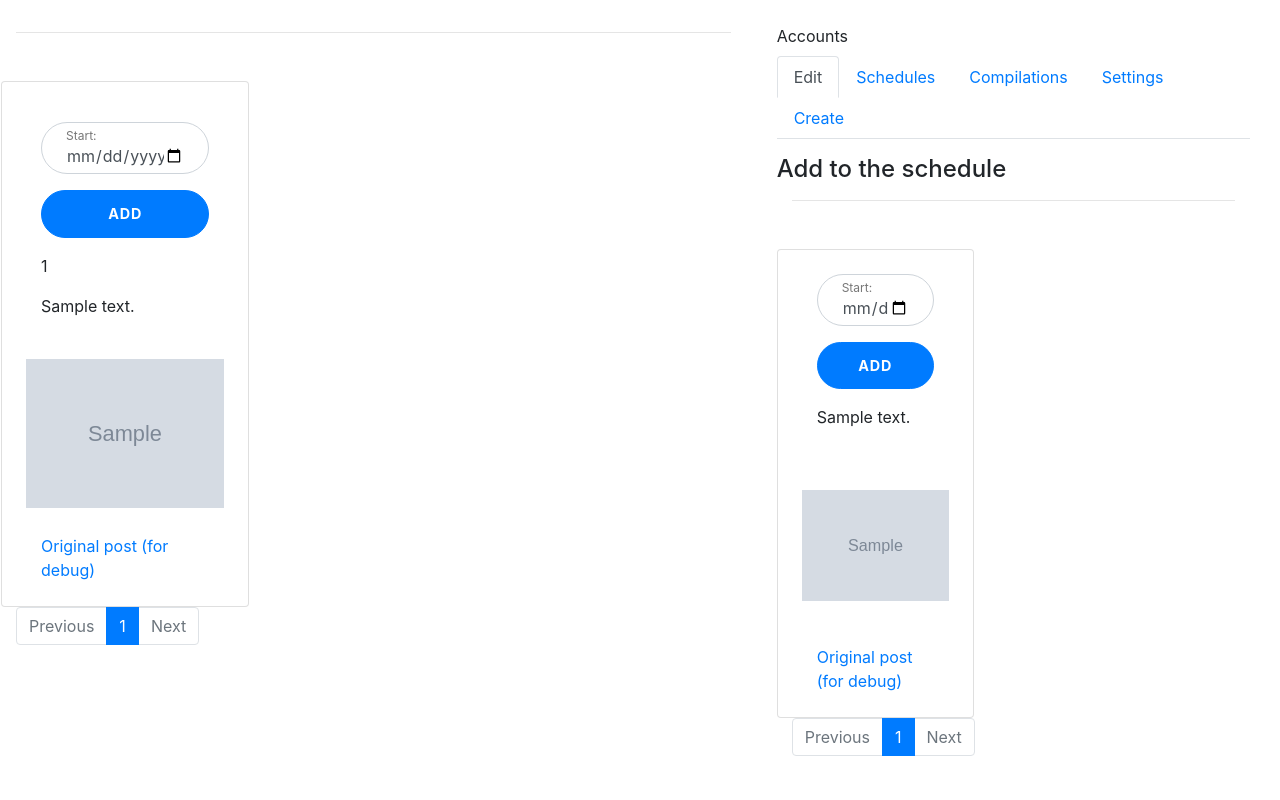
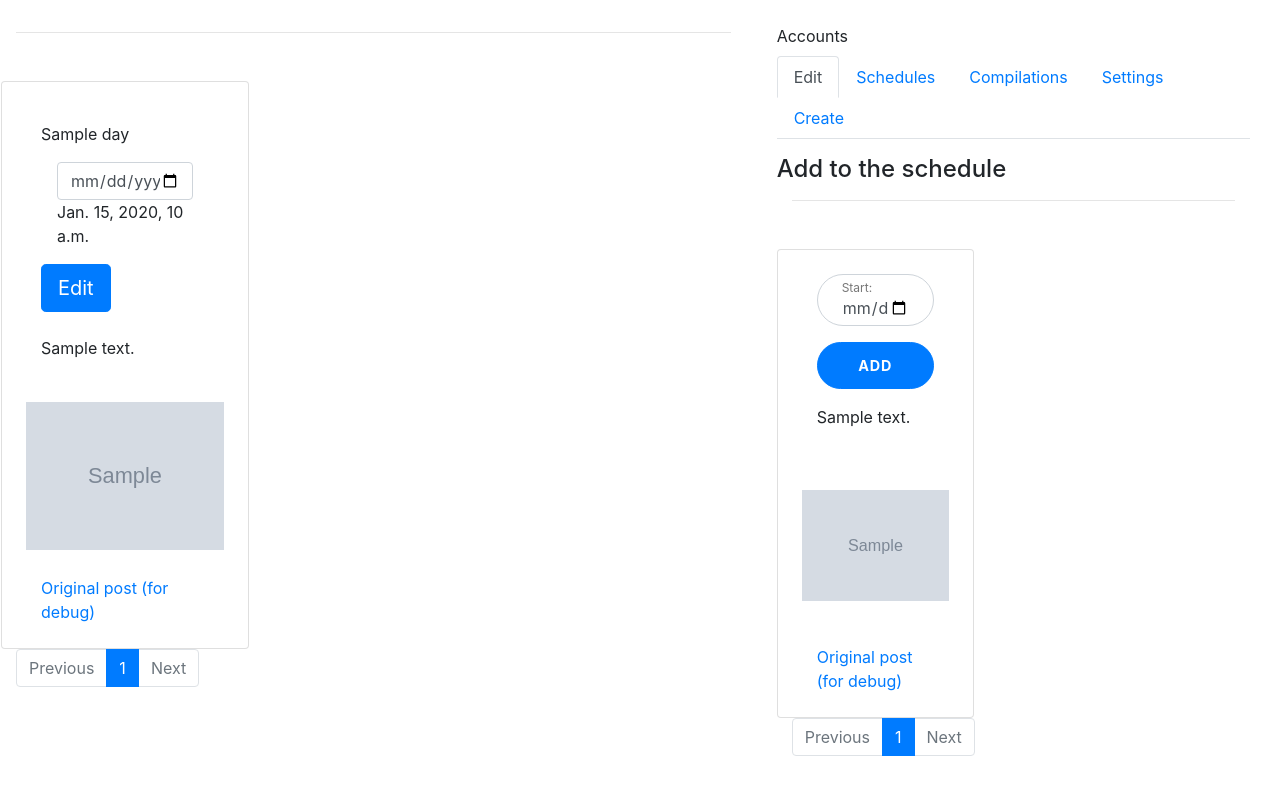
Before and after one commit to AlekseyZaychenkov/UCAH-Manager, a Django app: template workspace_editor/templates/home.html in a window 1280 px wide. Run offline with Django 3.2, Linux system fonts and the light colour scheme; tables that the repository leaves empty hold one stand-in row (values such as "Sample post"); the template is opened without the code that fills it: values that come from a table or form of the project are taken from there, most other values are stand-ins (such as "Sample title", 1, 10 or a date in 2020); grey boxes marked "Sample" are stand-in pictures; some libraries are stand-ins or nearby versions.

Commit message:
- events gropedby date on backend

```diff
--- a/workspace_editor/forms.py
+++ b/workspace_editor/forms.py
@@ -115,21 +115,19 @@ class EventCreateForm(forms.ModelForm):
 
     class Meta:
         model = Event
-        exclude = ('schedule', 'end_date', 'event_type')
+        exclude = ('schedule_id', 'end_date', 'event_type')
 
 
 class EventEditForm(forms.ModelForm):
+    name = 'EventEditForm test'
+    start_date = forms.DateTimeField(input_formats=["%d.%m.%Y %H:%M"], required=True)
+    print(f"EventCreateForm: start_date {str(start_date)}")
 
-    start_date = forms.DateTimeField(input_formats=["%d.%m.%Y %H:%M"], required=True)
-    end_date = forms.DateTimeField(input_formats=["%d.%m.%Y %H:%M"], required=False)
-    event_id = forms.CharField(required=True)
+    # TODO: check and fix
 
     def save(self, commit=True):
-        event = Event.objects.get(event_id=self.cleaned_data["event_id"])
-        event.name = self.cleaned_data["name"]
+        event = self.instance
         event.start_date = self.cleaned_data["start_date"]
-        event.end_date = self.cleaned_data["end_date"]
-        event.event_type = self.cleaned_data["event_type"]
         if commit:
             event.save()
 
@@ -137,7 +135,7 @@ class EventEditForm(forms.ModelForm):
 
     class Meta:
         model = Event
-        exclude = ("schedule",)
+        exclude = ('post_id', 'schedule_id', 'end_date', 'event_type')
 
 
         # compilation = Compilation.create(
--- a/workspace_editor/templates/home.html
+++ b/workspace_editor/templates/home.html
@@ -68,23 +68,26 @@
         <div class="container col-md-7 col-lg-7 p-3">
             <hr>
             <div class="row mt-5">
-                {% for event, post in schedule_events.items  %}
+                {% for day, events_to_posts in schedule_events.items  %}
                 <div class="col-md-4 card">
                     <div class="m-4">
                         <form method="post" class="mt-3">
                             {% csrf_token %}
-                            <div class="form-label-group">
-                                {% render_field event_createform.start_date class="form-control" type="datetime-local" %}
-                                <label for="id_start_date">Start:</label>
-                                {{ event_createform.start_date.errors }}
+
+                            <p class="mt-3">{{day}}</p>
+
+                            {% for event, post in events_to_posts.items  %}
+
+    <!--                        TODO: check and fix  -->
+                                <form class="form-inline">
+                                    <div class="form-group mx-sm-3 mb-2" >
+                                        {% render_field event_editform.start_date class="form-control" type="datetime-local" %}
+                                        <label for="id_start_date">{{event.start_date}}</label>
+                                        {{ event_editform.start_date.errors }}
                                     </div>
+                                    <button class="btn btn-lg btn-primary mb-2" type="submit" name="action" value="edit_event">Edit</button>
+                                </form>
 
-                            <!--class="d-none" - hiding field post_id-->
-                            <div class="d-none">
-                                {% render_field event_createform.post_id|append_attr:"readonly:readonly" class="form-control" id="id_name_event" value=post.id  %}
-                            </div>
-
-                            <button class="btn btn-lg btn-primary btn-block btn-login text-uppercase font-weight-bold mb-1" type="submit" name="action" value="create_event">Add</button>
 
                                 <!-- TODO: add proposed time field and showing -->
                                 <!-- TODO: add opportunity to change the time -->
@@ -92,7 +95,7 @@
                                 <!-- TODO: place picture more compact -->
 
 
-                            <p class="mt-3">{{event.post_id}}</p>
+
                                 <p class="mt-3">{{post.text}}</p>
 
 
@@ -109,6 +112,7 @@
                                     {% empty %}
                                     {% endfor %}
                                 </div>
+                            {% endfor %}
 
                             <!-- TODO: make a text foldable-->
 
@@ -460,24 +464,13 @@
                         </button>
                     </div>
                     <div class="modal-body">
-<!--                        <div class="form-label-group">-->
-<!--                            {% render_field event_editform.name class="form-control" id="id_name_edit_event" %}-->
-<!--                            <label for="id_name_edit_event">Name of the post:</label>-->
-<!--                            {{ event_editform.name.errors }}-->
-<!--                        </div>-->
+
                         <div class="form-label-group">
                             {% render_field event_editform.start_date class="form-control" type="datetime-local" id="id_edit_start_date" %}
                             <label for="id_edit_start_date">Beginning:</label>
                             {{ event_editform.start_date.errors }}
                         </div>
-<!--                        <div class="form-label-group">-->
-<!--                            {% render_field event_editform.end_date class="form-control" type="datetime-local" id="id_edit_end_date" %}-->
-<!--                            <label for="id_edit_end_date">End:</label>-->
-<!--                            {{ event_editform.end_date.errors }}-->
-<!--                        </div>-->
-<!--                        <div class="form-label-group">-->
-<!--                            {% render_field event_editform.event_type class="form-control" id="id_edit_event_type" %} {{ event_editform.event_type.errors }}-->
-<!--                        </div>-->
+
                     </div>
                     <div class="modal-footer">
                         <button type="button" class="btn btn-secondary" data-dismiss="modal">Quit</button>
```
Also changed, not shown: workspace_editor/views.py (+55 -3 lines). Lines whose indentation alone changed are shown as unchanged.
